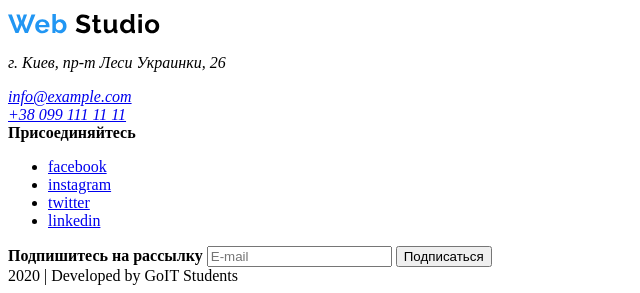
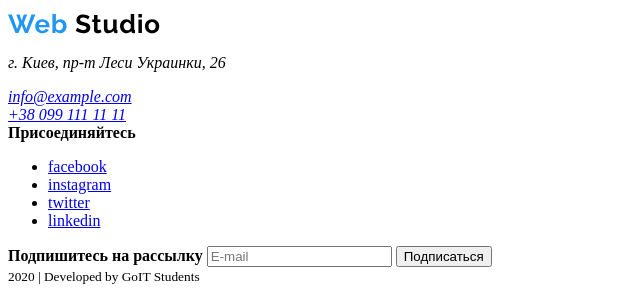
Before and after one commit to Sve-tochka/goit-markup-hw-01, a plain HTML site: page index.html in a window 1280 px wide. Shown: the part 4101-4394 px from the top of the page, without its empty margins (0-640 px from the left). Drawn offline with Linux system fonts and the light colour scheme.

Commit message:
Корректирует подвал

```diff
--- a/index.html
+++ b/index.html
@@ -220,7 +220,7 @@
         <input type="email" name="email" placeholder="E-mail" required />
         <button type="submit">Подписаться</button>
       </div>
-      <span>2020 | Developed by GoIT Students</span>
+      <span><small>2020 | Developed by GoIT Students</small></span>
     </footer>
   </body>
 </html>
```
